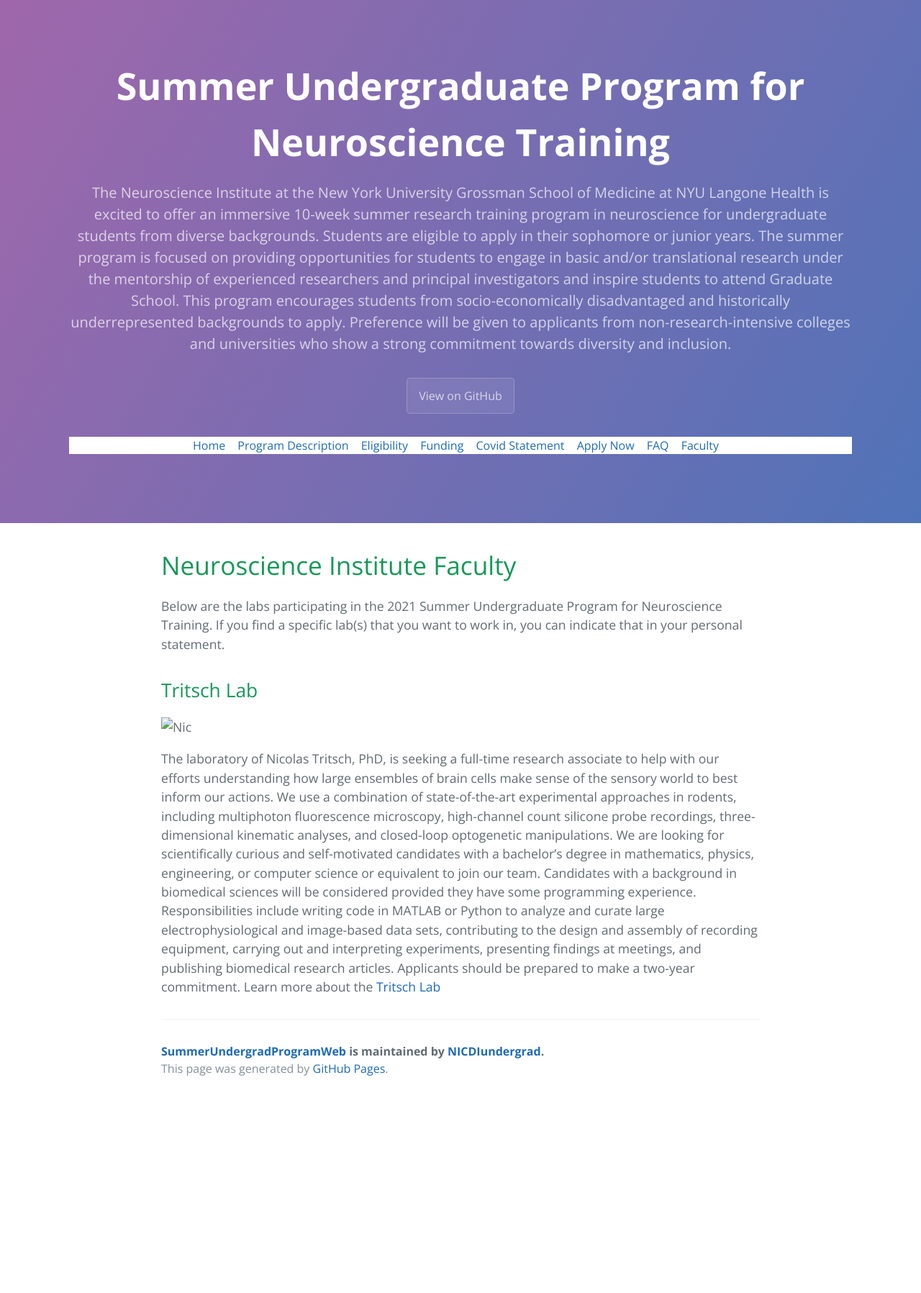
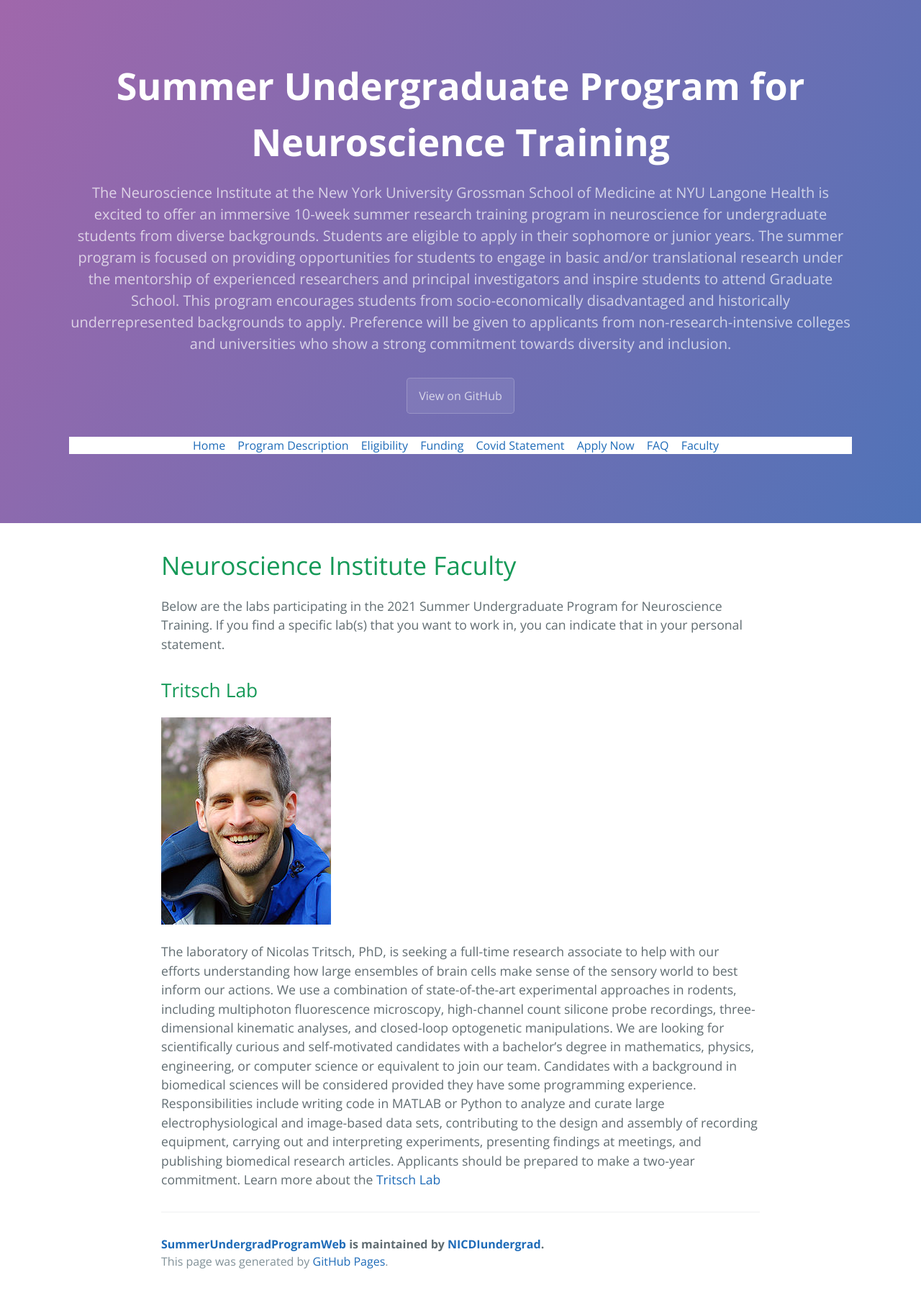
Before and after one commit to NICDIundergrad/SummerUndergradProgramWeb, a Jekyll site: the page built from faculty/index.md, in a window 1280 px wide. Shown: the whole page at 72% size. Built offline with Jekyll 4.4.1, drawn with Linux system fonts in a browser that asks for light colours; our own code applies the rules of GitHub Pages for plain Markdown files; before the commit the page ends 1529 px from its top, so only the background shows below that.

Commit message:
Update index.md

```diff
--- a/faculty/index.md
+++ b/faculty/index.md
@@ -4,6 +4,6 @@ Below are the labs participating in the 2021 Summer Undergraduate Program for Ne
 
 ## Tritsch Lab
 
-![Nic](7b999d_077f419312e54f34997b182225d34990.jpg)
+![Nic](nic.jpg)
 
 The laboratory of Nicolas Tritsch, PhD, is seeking a full-time research associate to help with our efforts understanding how large ensembles of brain cells make sense of the sensory world to best inform our actions. We use a combination of state-of-the-art experimental approaches in rodents, including multiphoton fluorescence microscopy, high-channel count silicone probe recordings, three-dimensional kinematic analyses, and closed-loop optogenetic manipulations. We are looking for scientifically curious and self-motivated candidates with a bachelor’s degree in mathematics, physics, engineering, or computer science or equivalent to join our team. Candidates with a background in biomedical sciences will be considered provided they have some programming experience. Responsibilities include writing code in MATLAB or Python to analyze and curate large electrophysiological and image-based data sets, contributing to the design and assembly of recording equipment, carrying out and interpreting experiments, presenting findings at meetings, and publishing biomedical research articles. Applicants should be prepared to make a two-year commitment. Learn more about the [Tritsch Lab](https://www.tritschlab.org)
```
